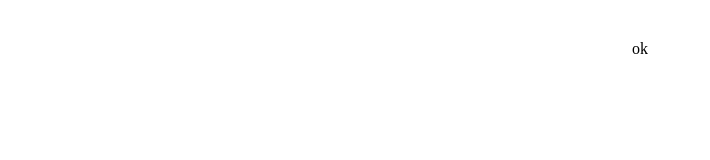
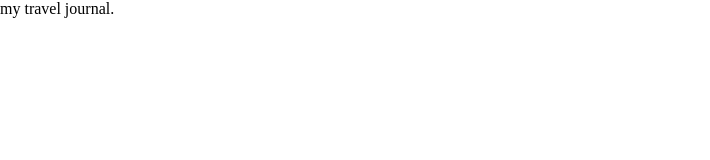
Before and after one commit to ondairos/React_Travel_Guide, a React (Vite) app: page / in a window 1280 px wide. Shown: the top 160 px of the page, without its empty margins (0-710 px from the left). Built offline with nearby package versions, Linux system fonts and the light colour scheme.

Commit message:
created Navbar component and css comments

```diff
--- a/src/App.css
+++ b/src/App.css
@@ -1,41 +1,14 @@
-#root {
-  max-width: 1280px;
-  margin: 0 auto;
-  padding: 2rem;
-  text-align: center;
+body {
+  margin: 0;
+  padding: 0;
 }
 
-.logo {
-  height: 6em;
-  padding: 1.5em;
-  will-change: filter;
-}
-.logo:hover {
-  filter: drop-shadow(0 0 2em #646cffaa);
-}
-.logo.react:hover {
-  filter: drop-shadow(0 0 2em #61dafbaa);
-}
+/* NAVBAR CSS*/
 
-@keyframes logo-spin {
-  from {
-    transform: rotate(0deg);
-  }
-  to {
-    transform: rotate(360deg);
-  }
-}
 
-@media (prefers-reduced-motion: no-preference) {
-  a:nth-of-type(2) .logo {
-    animation: logo-spin infinite 20s linear;
-  }
-}
+/* END NAVBAR CSS */
+/* ================= */
 
-.card {
-  padding: 2em;
-}
+/* MAIN CARD CSS*/
 
-.read-the-docs {
-  color: #888;
-}
+/* END MAIN CARD CSS */
--- a/src/App.jsx
+++ b/src/App.jsx
@@ -1,12 +1,15 @@
-import { useState } from 'react'
-import './App.css'
+import { useState } from "react";
+import "./App.css";
+import { Navbar } from "./components/Navbar";
 
 function App() {
-  const [count, setCount] = useState(0)
+  const [count, setCount] = useState(0);
 
   return (
-      <div>ok</div>
-  )
+    <div>
+      <Navbar />
+    </div>
+  );
 }
 
-export default App
+export default App;
--- /dev/null
+++ b/src/components/Navbar.jsx
@@ -0,0 +1,9 @@
+import React from 'react'
+
+export const Navbar = () => {
+  return (
+    <div className='main__nav'>my travel journal.</div>
+  )
+}
+
+export default Navbar;
```
